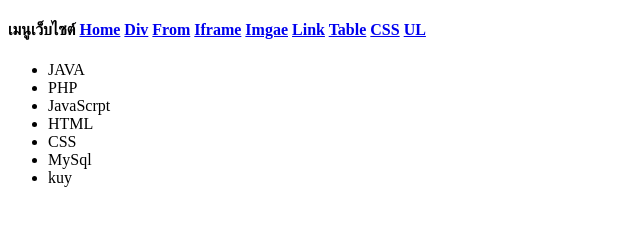
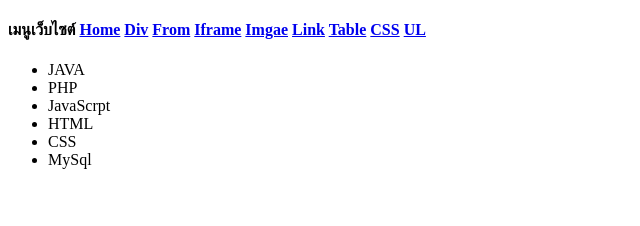
Before and after one commit to mintchanakq/html2567, a plain HTML site: page ul.html in a window 1280 px wide. Shown: the full height of the page, 0-640 px from the left. Drawn offline with Linux system fonts and the light colour scheme.

Commit message:
Add files via upload

```diff
--- a/ul.html
+++ b/ul.html
@@ -27,6 +27,5 @@
         <li>HTML</li>
         <li>CSS</li>
         <li>MySql</li>
-        <li>kuy</li>
 </body>
 </html>
```
